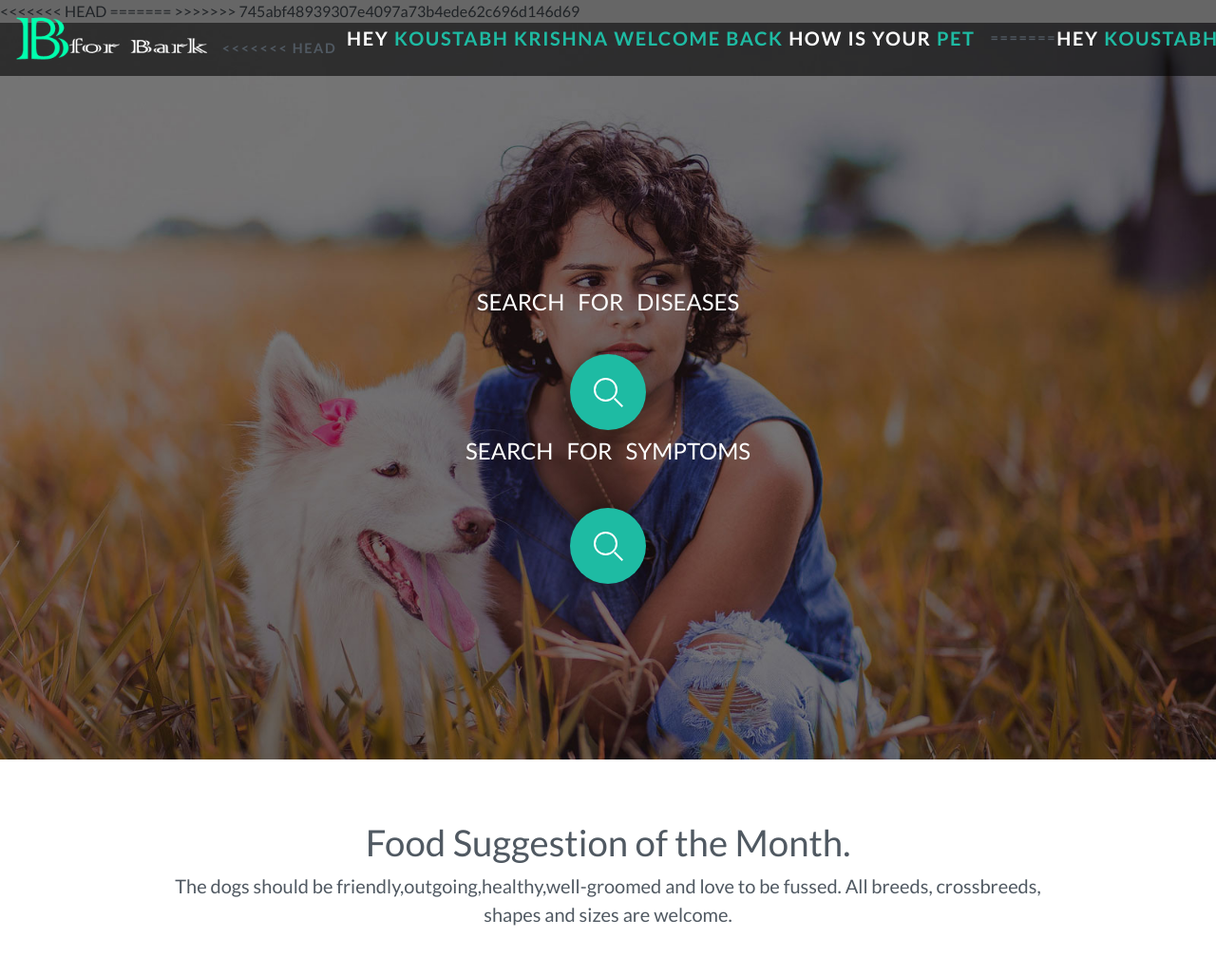
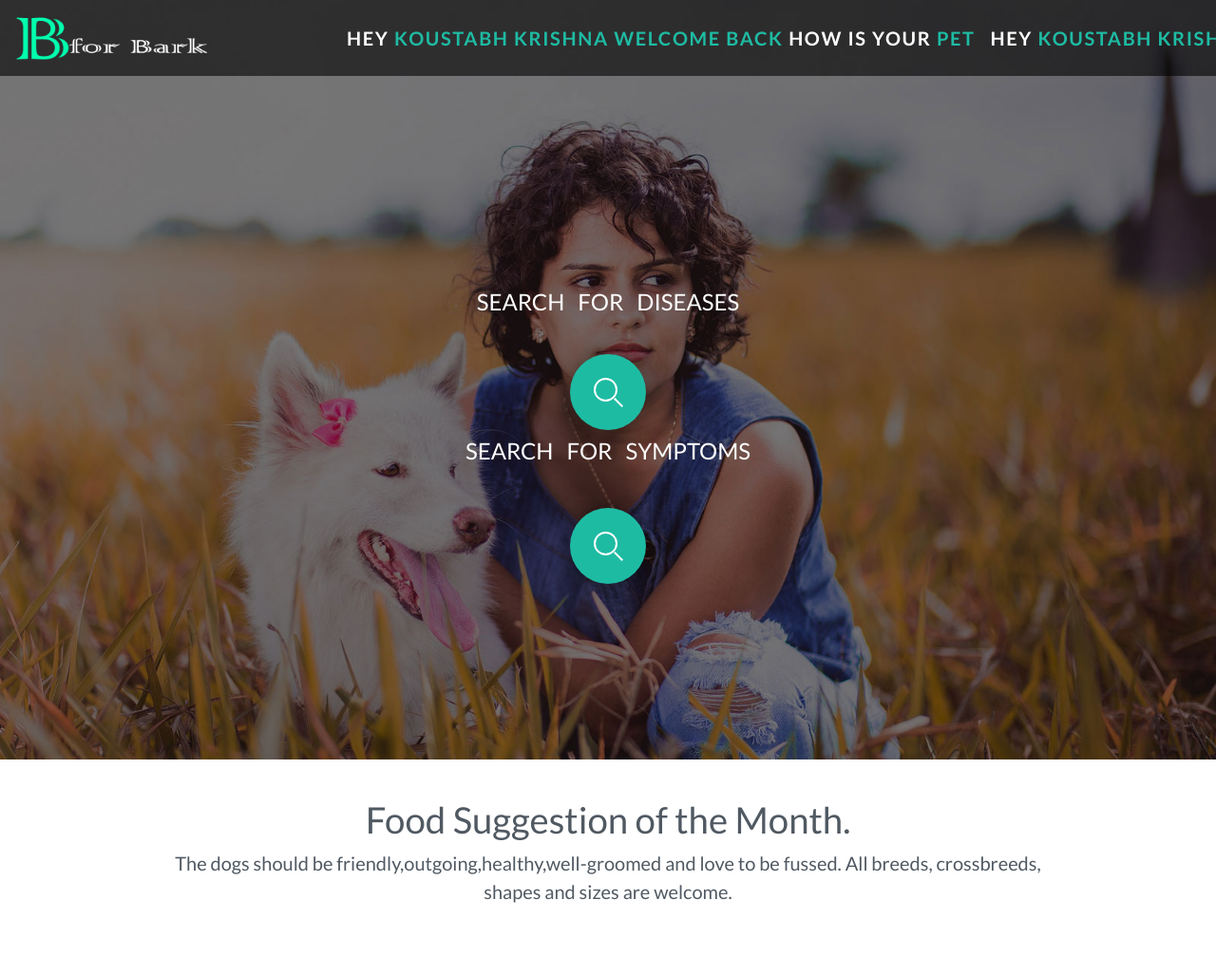
Before and after one commit to Vikash29Singh/B-for-Bark, a PHP site: page /search.php in a window 1280 px wide. Shown: the top 1027 px of the page at 95% size. Run offline with PHP 8.4, Linux system fonts and the light colour scheme; a user stored in the database is signed in.

Commit message:
Update search.php

```diff
--- a/search.php
+++ b/search.php
@@ -392,7 +392,7 @@ else{
     }
 
     ?>
-<<<<<<< HEAD
+
 
 <?php
 //if(isset($_POST['Login']))
@@ -424,9 +424,8 @@ else{
 //        }
 
 ?>
-=======
 
->>>>>>> 745abf48939307e4097a73b4ede62c696d146d69
+
 
 <body data-spy="scroll" data-target="#navbarResponsive" translate="no">
     <!--    home section-->
@@ -439,11 +438,9 @@ else{
         <!--        navigation-->
         <nav class="navbar navbar-expand-md navbar-dark bg-dark fixed-top ">
             <a class="navbar-brand" href="index.php"><img src="img/abc_new.png"></a>&nbsp;&nbsp;&nbsp;&nbsp;&nbsp;&nbsp;&nbsp;&nbsp;&nbsp;&nbsp;&nbsp;&nbsp;&nbsp;&nbsp;&nbsp;&nbsp;&nbsp;&nbsp;&nbsp;&nbsp;&nbsp;&nbsp;&nbsp;&nbsp;&nbsp;&nbsp;&nbsp;&nbsp;&nbsp;&nbsp;
-<<<<<<< HEAD
             <a class="navbar-brand" href="">Hey <span style="color:#1ebba3;"> <?php echo $user; ?> Welcome Back</span> How is your <span style="color:#1ebba3;">Pet</span></a>
-=======
             <a class="navbar-brand" href="">Hey <span style="color:#1ebba3;"> <?php echo $_SESSION["USER_NAME"]; ?> Welcome Back</span> How is your <span style="color:#1ebba3;">Pet</span></a>
->>>>>>> 745abf48939307e4097a73b4ede62c696d146d69
+
 
             <button class="navbar-toggler" type="button" data-toggle="collapse" data-target="#navbarResponsive">
                 <span class="navbar-toggler-icon"></span>
```
